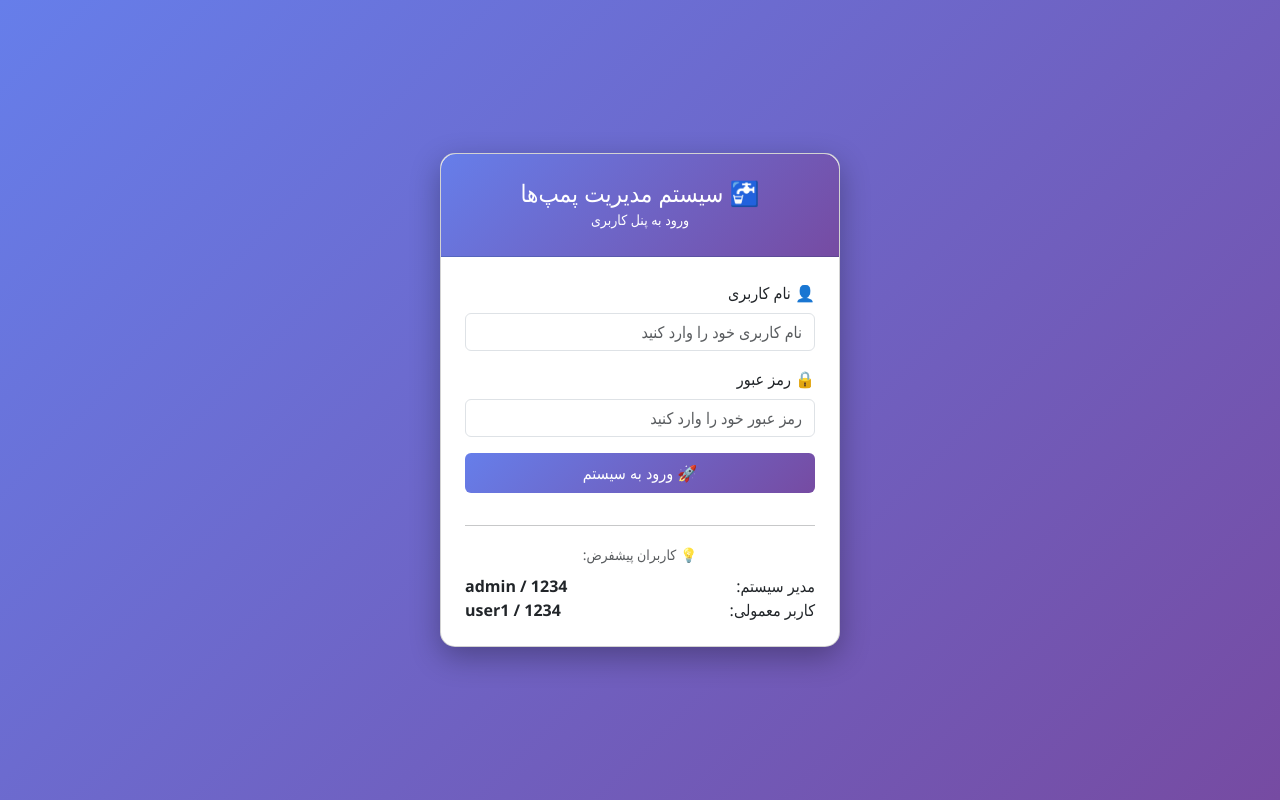
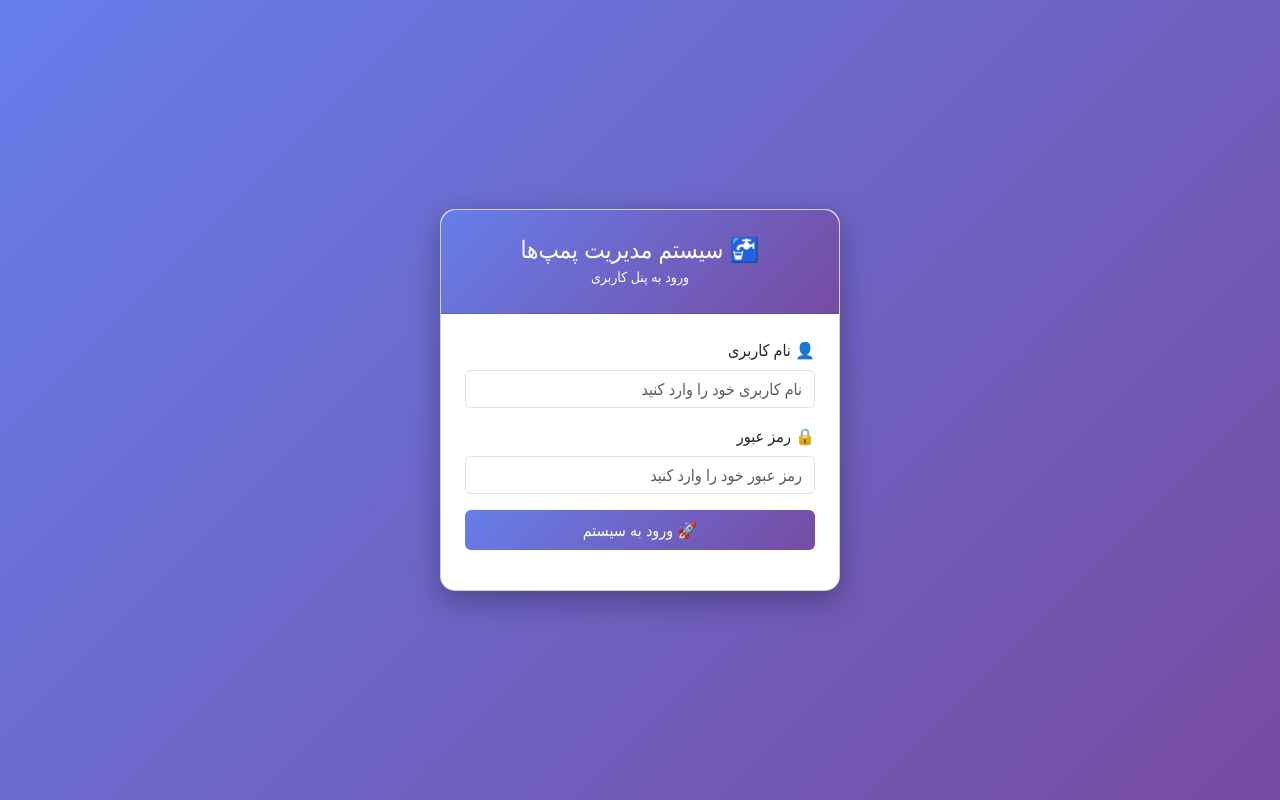
Before and after one commit to Reza010101/pump-managment, a Flask app: page /login in a window 1280 px wide. Run offline with Flask 3, Linux system fonts and the light colour scheme; some libraries are stand-ins or nearby versions.

Commit message:
fix(login): remove [شرح کوتاه بخش حذف‌شده]

```diff
--- a/templates/login.html
+++ b/templates/login.html
@@ -78,22 +78,6 @@
                     🚀 ورود به سیستم
                 </button>
             </form>
-
-            <hr>
-
-            <div class="text-center">
-                <small class="text-muted">💡 کاربران پیشفرض:</small>
-                <div class="mt-2">
-                    <div class="d-flex justify-content-between">
-                        <span>مدیر سیستم:</span>
-                        <span><strong>admin / 1234</strong></span>
-                    </div>
-                    <div class="d-flex justify-content-between">
-                        <span>کاربر معمولی:</span>
-                        <span><strong>user1 / 1234</strong></span>
-                    </div>
-                </div>
-            </div>
         </div>
     </div>
 
```
